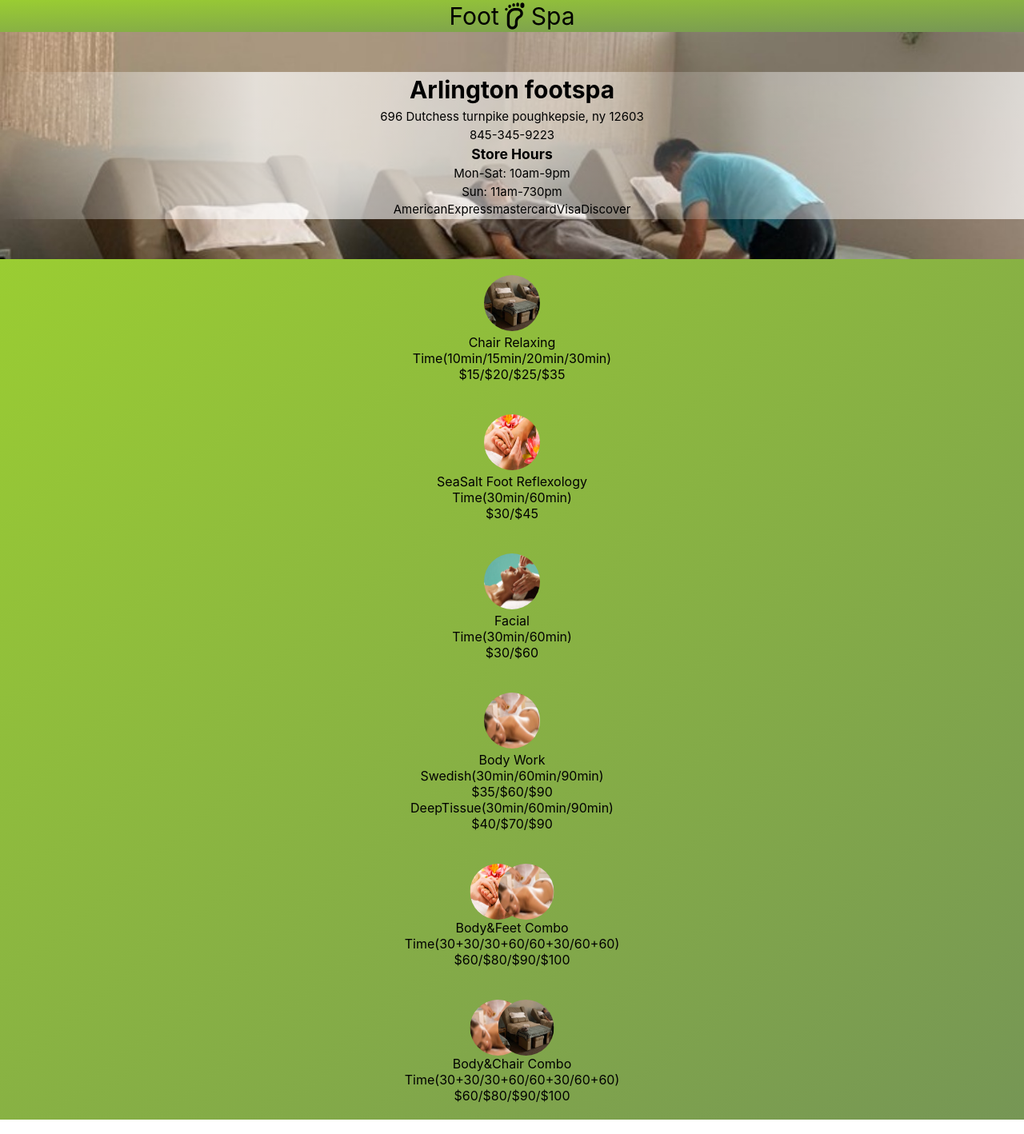
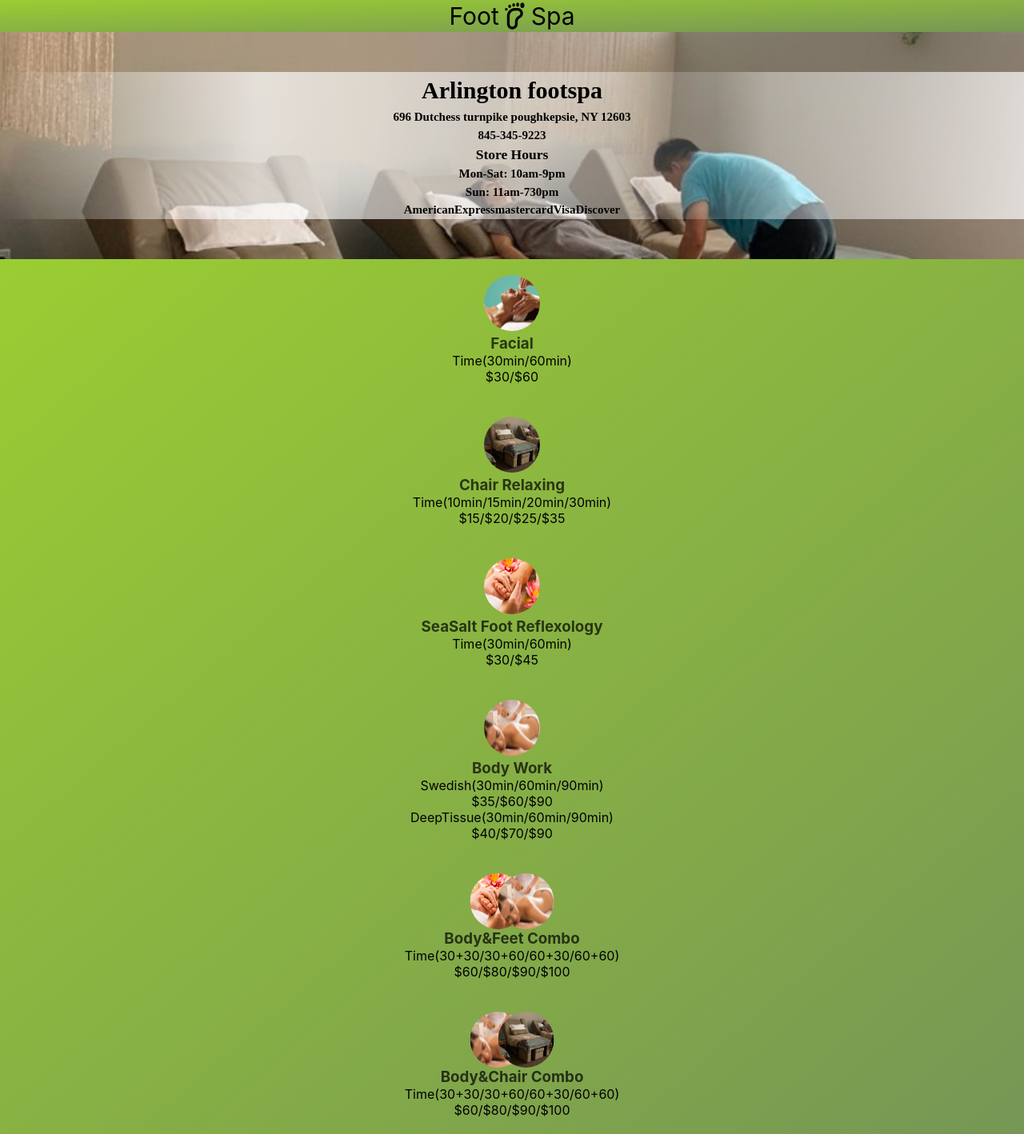
Before and after one commit to alexJSanchez/arlington-spa, a React (Create React App) app: page / in a window 1280 px wide. Shown: the whole page at 80% size. Built offline with nearby package versions, Linux system fonts and the light colour scheme.

Commit message:
add styling to pricing section

```diff
--- a/src/App.css
+++ b/src/App.css
@@ -33,7 +33,8 @@
 }
 
 .header-content {
-	color: black;
+	font-family: cursive;
+	font-weight: 700;
 	font-size: 15px;
 	line-height: 1.5;
 	width: 100%;
@@ -78,6 +79,9 @@
 }
 .service-box {
 	padding: 20px 50px;
+	h3 {
+		opacity: 0.7;
+	}
 }
 .service-box-image {
 	display: flex;
--- a/src/pages/main.js
+++ b/src/pages/main.js
@@ -11,7 +11,7 @@ function Main() {
 				<div className="header-content">
 					<div>
 						<h1>Arlington footspa</h1>
-						<p>696 Dutchess turnpike poughkepsie, ny 12603</p>
+						<p>696 Dutchess turnpike poughkepsie, NY 12603</p>
 						<p>845-345-9223</p>
 						<h3>Store Hours</h3>
 						<p>
@@ -30,8 +30,18 @@ function Main() {
 			<div className="service-container">
 				<div className="service-box">
 					<div>
+						<img src={facial} className="circular-image" />
+						<h3>Facial</h3>
+					</div>
+					<div className="service-box-price">
+						<p>Time(30min/60min)</p>
+						<p>$30/$60</p>
+					</div>
+				</div>
+				<div className="service-box">
+					<div>
 						<img src={commonArea} className="circular-image" />
-						<p>Chair Relaxing</p>
+						<h3>Chair Relaxing</h3>
 					</div>
 					<div className="service-box-price">
 						<p>Time(10min/15min/20min/30min)</p>
@@ -41,27 +51,18 @@ function Main() {
 				<div className="service-box">
 					<div>
 						<img src={footM} className="circular-image" />
-						<p>SeaSalt Foot Reflexology</p>
+						<h3>SeaSalt Foot Reflexology</h3>
 					</div>
 					<div className="service-box-price">
 						<p>Time(30min/60min)</p>
 						<p>$30/$45</p>
 					</div>
 				</div>
-				<div className="service-box">
-					<div>
-						<img src={facial} className="circular-image" />
-						<p>Facial</p>
-					</div>
-					<div className="service-box-price">
-						<p>Time(30min/60min)</p>
-						<p>$30/$60</p>
-					</div>
-				</div>
+
 				<div className="service-box">
 					<div>
 						<img src={image} className="circular-image" />
-						<p>Body Work</p>
+						<h3>Body Work</h3>
 					</div>
 					<div className="service-box-price">
 						<p>Swedish(30min/60min/90min)</p>
@@ -83,7 +84,7 @@ function Main() {
 							alt="Second Image"
 						/>
 					</div>
-					<p>Body&Feet Combo</p>
+					<h3>Body&Feet Combo</h3>
 					<div className="service-box-price">
 						<p>Time(30+30/30+60/60+30/60+60)</p>
 						<p>$60/$80/$90/$100</p>
@@ -103,7 +104,7 @@ function Main() {
 							alt="Second Image"
 						/>
 					</div>
-					<p>Body&Chair Combo</p>
+					<h3>Body&Chair Combo</h3>
 					<div className="service-box-price">
 						<p>Time(30+30/30+60/60+30/60+60)</p>
 						<p>$60/$80/$90/$100</p>
```
